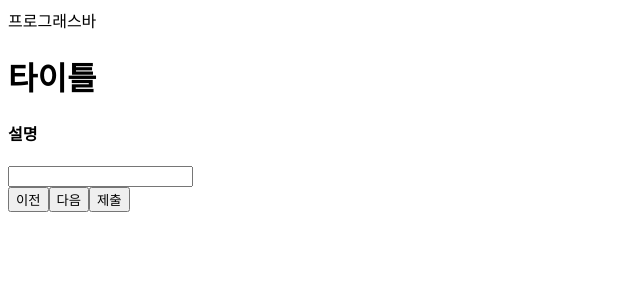
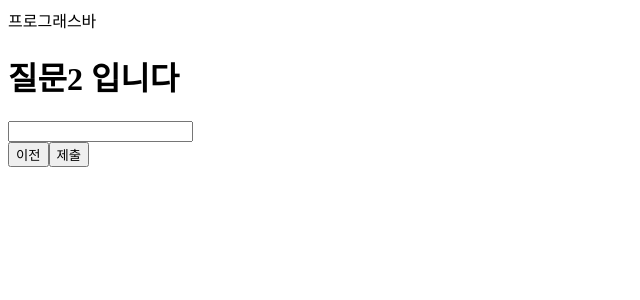
Before and after one commit to hotteokButler/newTIL, a React (Vite) app in the folder react/survey_pie/: page / in a window 1280 px wide. Shown: the top 300 px of the page, without its empty margins (0-640 px from the left). Built offline with nearby package versions, Linux system fonts and the light colour scheme.

Commit message:
Add : QuestionBox , ActoinButtons props 전달
- dommy data로 우선 진행

```diff
--- a/react/survey_pie/src/App.jsx
+++ b/react/survey_pie/src/App.jsx
@@ -18,11 +18,18 @@ function App() {
       optinos: {},
     },
   ];
+
+  const step = 1; // progress bar data
+
   return (
-    <>
+    <div id="survey_pie_app">
       <ProgressIndicator />
-      <QuestoinBox />
-    </>
+      <QuestoinBox
+        question={questions[step]}
+        questionsLength={questions.length}
+        step={step}
+      />
+    </div>
   );
 }
 
--- a/react/survey_pie/src/components/ActionButtons/index.jsx
+++ b/react/survey_pie/src/components/ActionButtons/index.jsx
@@ -1,9 +1,10 @@
-export default function ActionButtons() {
+export default function ActionButtons({ questionsLength, step }) {
+  const isLast = questionsLength - 1 === step;
+
   return (
     <div>
-      <button>이전</button>
-      <button>다음</button>
-      <button>제출</button>
+      {step === 0 || <button>이전</button>}
+      {isLast ? <button>제출</button> : <button>다음</button>}
     </div>
   );
 }
--- a/react/survey_pie/src/components/QuestionBox/index.jsx
+++ b/react/survey_pie/src/components/QuestionBox/index.jsx
@@ -3,13 +3,13 @@ import Body from '../Body';
 import Desc from '../Desc';
 import Title from '../Title';
 
-export default function QuestoinBox() {
+export default function QuestoinBox({ question, questionsLength, step }) {
   return (
     <div>
-      <Title>타이틀</Title>
-      <Desc>설명</Desc>
-      <Body type={'text'} />
-      <ActionButtons />
+      <Title>{question.title}</Title>
+      <Desc>{question.desc}</Desc>
+      <Body type={question.type} />
+      <ActionButtons questionsLength={questionsLength} step={step} />
     </div>
   );
 }
```
